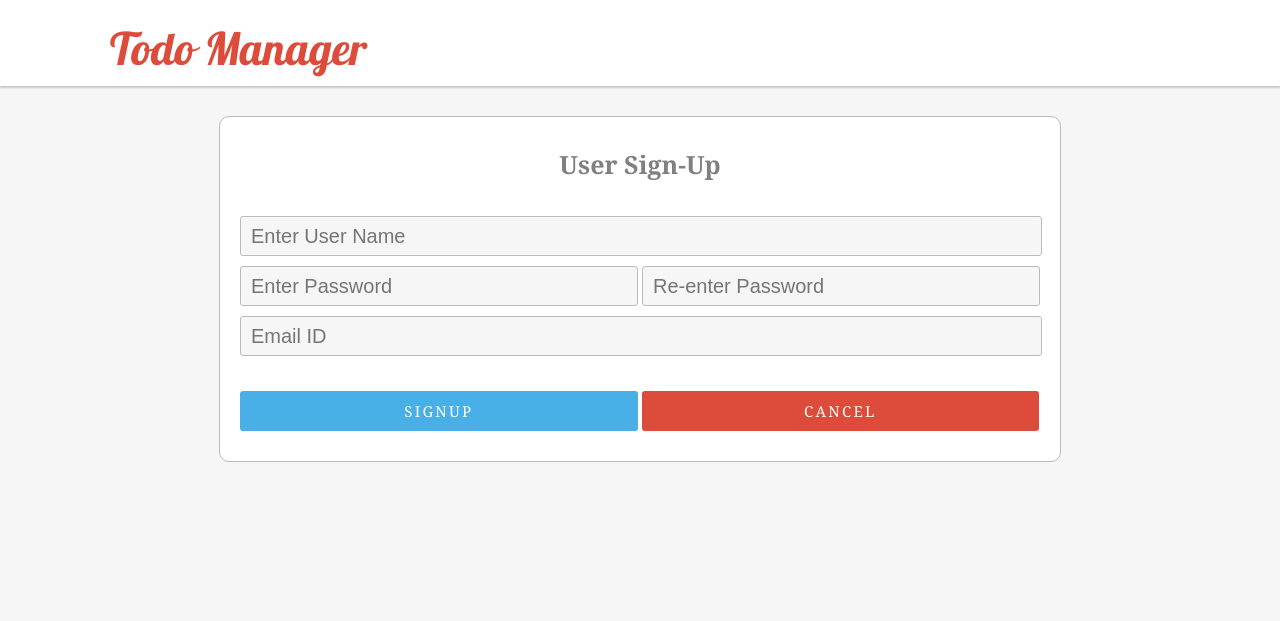
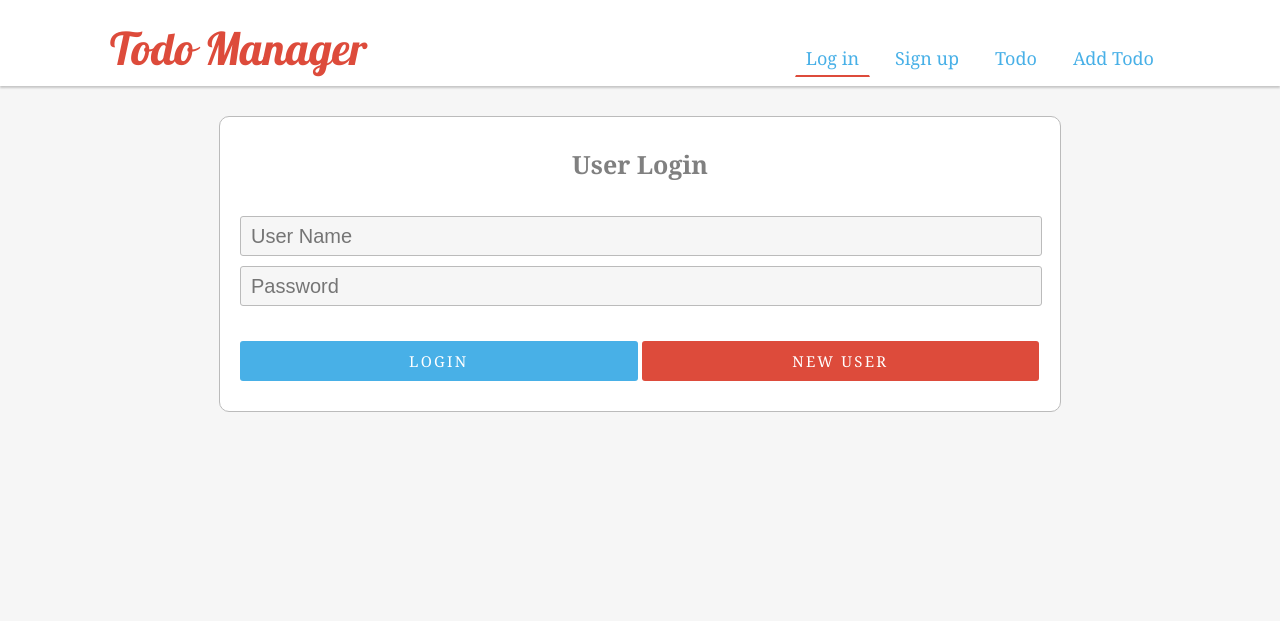
Before and after one commit to rhlrjv/WebApplications_Asssignment1, a PHP site: page /Controller.php?page=login in a window 1280 px wide. Shown: the top 621 px of the page. Run offline with PHP 8.4, Linux system fonts and the light colour scheme.

Commit message:
updated some new pages. working with ui ux
created login signup and add new todo pages. implemented the MVC
structure and majority of the css required

```diff
--- a/Controller.php
+++ b/Controller.php
@@ -6,6 +6,24 @@
 	//if(isset($_REQUEST['restart']))
 	//	session_unset();
 
+	$view = "ViewLogin.php";
+
+	if(isset($_REQUEST['page'])){
+		switch ($_REQUEST['page']){
+			case "login":
+				$view = "viewLogin.php";
+				break;
+			case "signup":
+				$view = "viewSignup.php";
+				break;
+			case "todo":
+				$view = "viewTodo.php";
+				break;
+			case "addtodo":
+				$view = "viewAddTodo.php";
+				break;
+		}
+	}
 	if(isset($_REQUEST['submitToDo']))
 	{
 		$NewTodoName = $_REQUEST['TodoName'];
@@ -15,5 +33,5 @@
 	else
 		$NewTodoName = "";
 
-	require 'ViewSignup.php'; //add this into a switch case statement to access different files
+	require $view; //add this into a switch case statement to access different files
 ?>
--- a/ViewHeader.php
+++ b/ViewHeader.php
@@ -1,5 +1,11 @@
 <header>
 	<div class = "wrap">
 		<div class = "title">Todo Manager</div>
+		<nav>
+			<a <?php if($view == "viewLogin.php") echo("class = \"selected\""); ?> href = "?page=login">Log in</a>
+			<a <?php if($view == "viewSignup.php") echo("class = \"selected\""); ?> href = "?page=signup">Sign up</a>
+			<a <?php if($view == "viewTodo.php") echo("class = \"selected\""); ?> href = "?page=todo">Todo</a>
+			<a <?php if($view == "viewAddTodo.php") echo("class = \"selected\""); ?> href = "?page=addtodo">Add Todo</a>
+		</nav>
 	</div>
 </header>
--- a/styles.css
+++ b/styles.css
@@ -29,6 +29,8 @@ header .title{
 	font-family:"Lobster", cursive;
 	font-size:45px;
 	padding : 20px 0 10px 0;
+	width: 300px;
+	margin:0px;
 }
 
 footer{
@@ -154,3 +156,24 @@ h1 {
   font-weight: 400;
   src: local('Roboto Regular'), local('Roboto-Regular'), url(fonts/Roboto.woff) format('woff');
 }
+
+nav {
+	position:relative;
+	float:right;
+	top:-40px;
+	right:0px;
+}
+
+nav a{
+	width: 100px;
+	color: #48b0e7;
+	margin : 5px 5px;
+	padding: 5px 10px;
+	font-size: 18px;
+	border : 1px solid #fff;
+	width: 100px;
+}
+
+.selected{
+	border-bottom: 2px solid #dd4b3b;
+}
```
